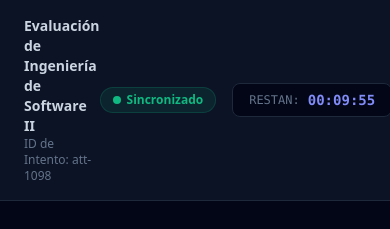
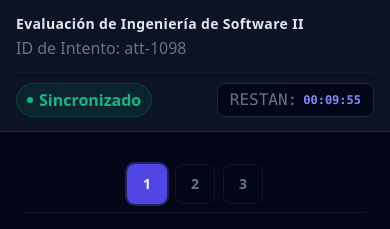
Before and after one commit to su-voz-a-diario/integrity-tech, a Next.js app in the folder integrity-tech-frontend/: page /exam/att-1098 in a window 390 px wide. Shown: the top 229 px of the page. Built offline with nearby package versions, Linux system fonts and the light colour scheme; no server answers.

Commit message:
Fix mobile header layout and webcam mobile stream playback compatibility

```diff
--- a/integrity-tech-frontend/src/app/exam/[attemptId]/page.tsx
+++ b/integrity-tech-frontend/src/app/exam/[attemptId]/page.tsx
@@ -128,31 +128,31 @@ export default function ExamTakingPage({ params }: { params: { attemptId: string
 
   return (
     <div className="min-h-screen bg-slate-950 text-slate-100 font-sans flex flex-col">
-      {/* CABECERA (Header) - Minimalista */}
-      <header className="sticky top-0 z-10 bg-slate-900/80 backdrop-blur-md border-b border-slate-800 px-6 py-4 flex items-center justify-between">
-        <div>
-          <h1 className="text-sm font-semibold text-slate-300">{MOCK_EXAM.title}</h1>
-          <p className="text-xs text-slate-500">ID de Intento: {attemptId}</p>
+      {/* CABECERA (Header) - Responsiva para Móvil/Escritorio */}
+      <header className="sticky top-0 z-10 bg-slate-900/80 backdrop-blur-md border-b border-slate-800 px-4 md:px-6 py-3.5 flex flex-col md:flex-row items-start md:items-center justify-between gap-3 md:gap-0">
+        <div className="w-full md:w-auto">
+          <h1 className="text-sm font-bold text-slate-200 tracking-wide text-left">{MOCK_EXAM.title}</h1>
+          <p className="text-3xs text-slate-500 mt-0.5">ID de Intento: {attemptId}</p>
         </div>
 
-        <div className="flex items-center gap-4">
+        <div className="flex items-center justify-between md:justify-end gap-3 w-full md:w-auto border-t border-slate-800/40 md:border-none pt-2.5 md:pt-0">
           {/* Indicador de Estado de Conexión */}
           {isOffline ? (
-            <span className="flex items-center gap-1.5 px-3 py-1 rounded-full text-xs font-semibold bg-amber-500/10 text-amber-500 border border-amber-500/20">
-              <span className="w-2 h-2 rounded-full bg-amber-500 animate-pulse" />
-              Modo Offline (Guardando local)
+            <span className="flex items-center gap-1.5 px-2.5 py-1 rounded-full text-3xs font-semibold bg-amber-500/10 text-amber-500 border border-amber-500/20">
+              <span className="w-1.5 h-1.5 rounded-full bg-amber-500 animate-pulse" />
+              Modo Offline
             </span>
           ) : (
-            <span className="flex items-center gap-1.5 px-3 py-1 rounded-full text-xs font-semibold bg-emerald-500/10 text-emerald-500 border border-emerald-500/20">
-              <span className="w-2 h-2 rounded-full bg-emerald-500" />
+            <span className="flex items-center gap-1.5 px-2.5 py-1 rounded-full text-3xs font-semibold bg-emerald-500/10 text-emerald-500 border border-emerald-500/20">
+              <span className="w-1.5 h-1.5 rounded-full bg-emerald-500" />
               Sincronizado
             </span>
           )}
 
           {/* Temporizador Seguro */}
-          <div className="flex items-center gap-2 px-4 py-1.5 bg-slate-950 border border-slate-800 rounded-lg">
-            <span className="text-xs text-slate-500 uppercase font-mono">Restan:</span>
-            <span className={`font-mono text-sm font-bold ${isExpired ? 'text-red-500' : 'text-indigo-400'}`}>
+          <div className="flex items-center gap-1.5 px-3 py-1 bg-slate-950 border border-slate-800 rounded-lg">
+            <span className="text-3xs text-slate-500 uppercase font-mono">Restan:</span>
+            <span className={`font-mono text-xs font-bold ${isExpired ? 'text-red-500' : 'text-indigo-400'}`}>
               {formattedTime}
             </span>
           </div>
--- a/integrity-tech-frontend/src/components/exam/ProctoringCamera.tsx
+++ b/integrity-tech-frontend/src/components/exam/ProctoringCamera.tsx
@@ -29,6 +29,9 @@ export function ProctoringCamera({ attemptId, activeQuestionIndex }: ProctoringC
         streamRef.current = stream;
         if (videoRef.current) {
           videoRef.current.srcObject = stream;
+          videoRef.current.onloadedmetadata = () => {
+            videoRef.current?.play().catch(e => console.warn('[Webcam] Fallo en reproducción automática en móvil:', e));
+          };
         }
         setHasPermission(true);
 
```
